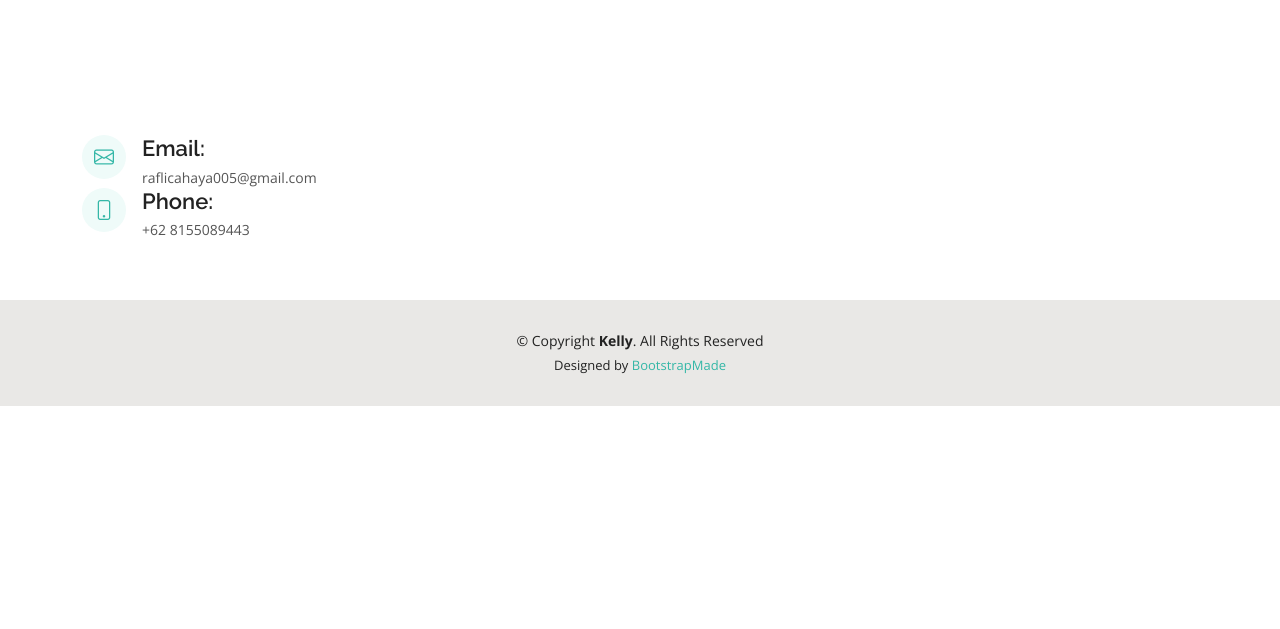
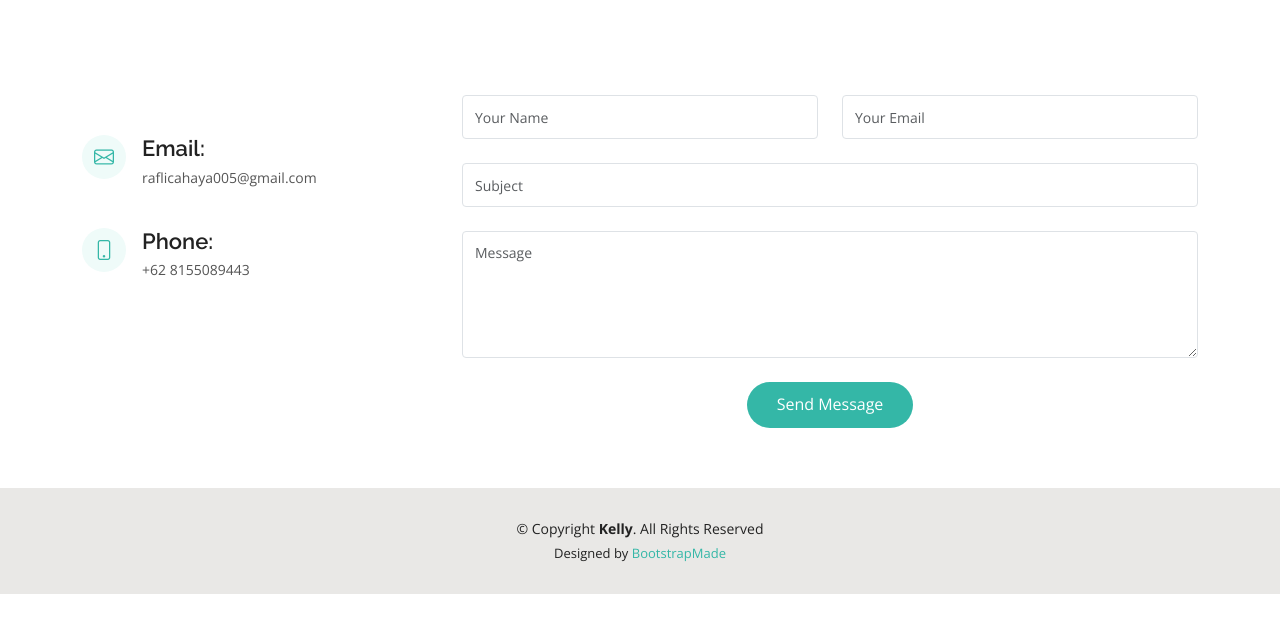
Before and after one commit to raflicahaya05/raflicahaya05.github.io, a plain HTML site: page contact.html in a window 1280 px wide. Shown: the part 171-800 px from the top of the page. Drawn offline with nearby package versions, Linux system fonts and the light colour scheme.

Commit message:
Update contact.html

```diff
--- a/contact.html
+++ b/contact.html
@@ -99,9 +99,16 @@
                 <h4>Email:</h4>
                 <p>raflicahaya005@gmail.com</p>
 
+
+
+              </div>
+
+              <div class="email">
                 <i class="bi bi-phone"></i>
-                <h4>Phone:</h4>
-                <p>+62 8155089443</p>
+              <h4>Phone:</h4>
+              <p>+62 8155089443</p>
+
+
 
               </div>
 
@@ -109,7 +116,7 @@
 
           </div>
 
-          <!-- <div class="col-lg-8 mt-5 mt-lg-0">
+          <div class="col-lg-8 mt-5 mt-lg-0">
 
             <form action="forms/contact.php" method="post" role="form" class="php-email-form">
               <div class="row">
@@ -134,7 +141,7 @@
               <div class="text-center"><button type="submit">Send Message</button></div>
             </form>
 
-          </div> -->
+          </div>
 
         </div>
 
```
